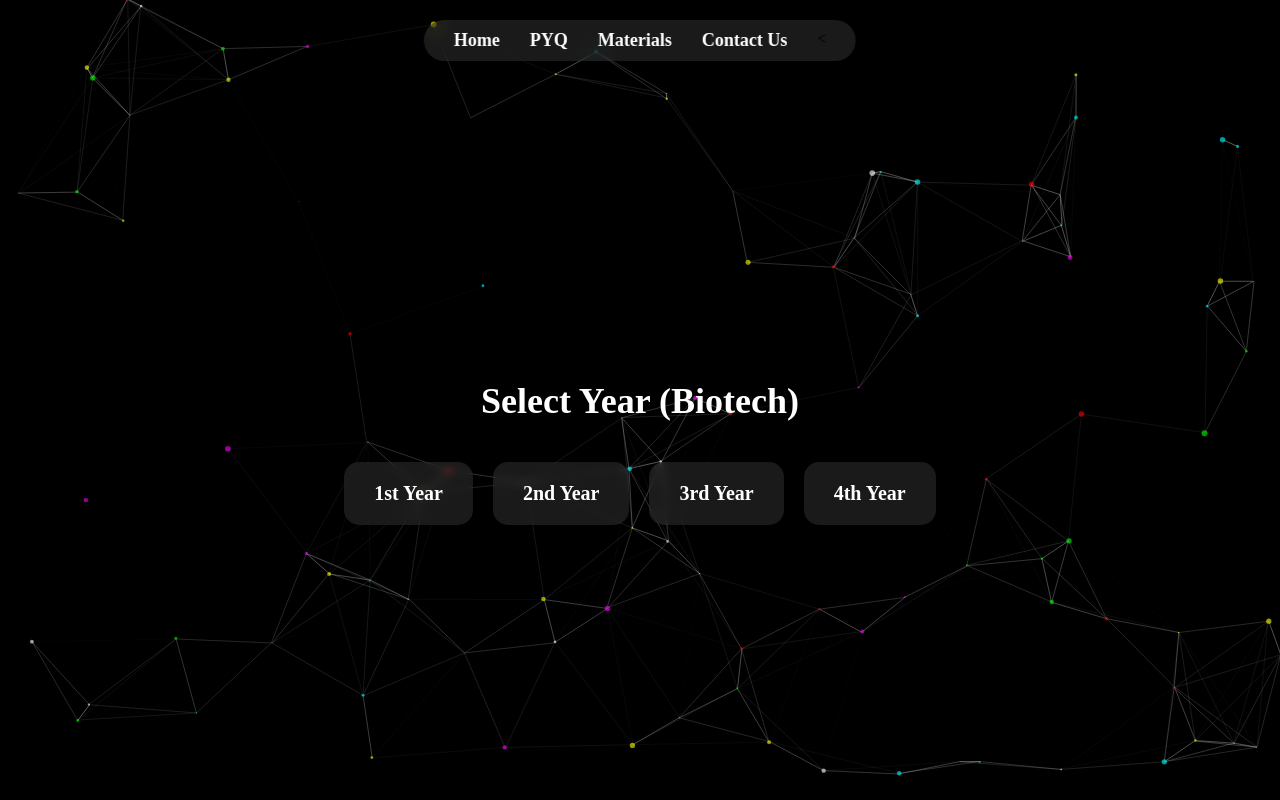
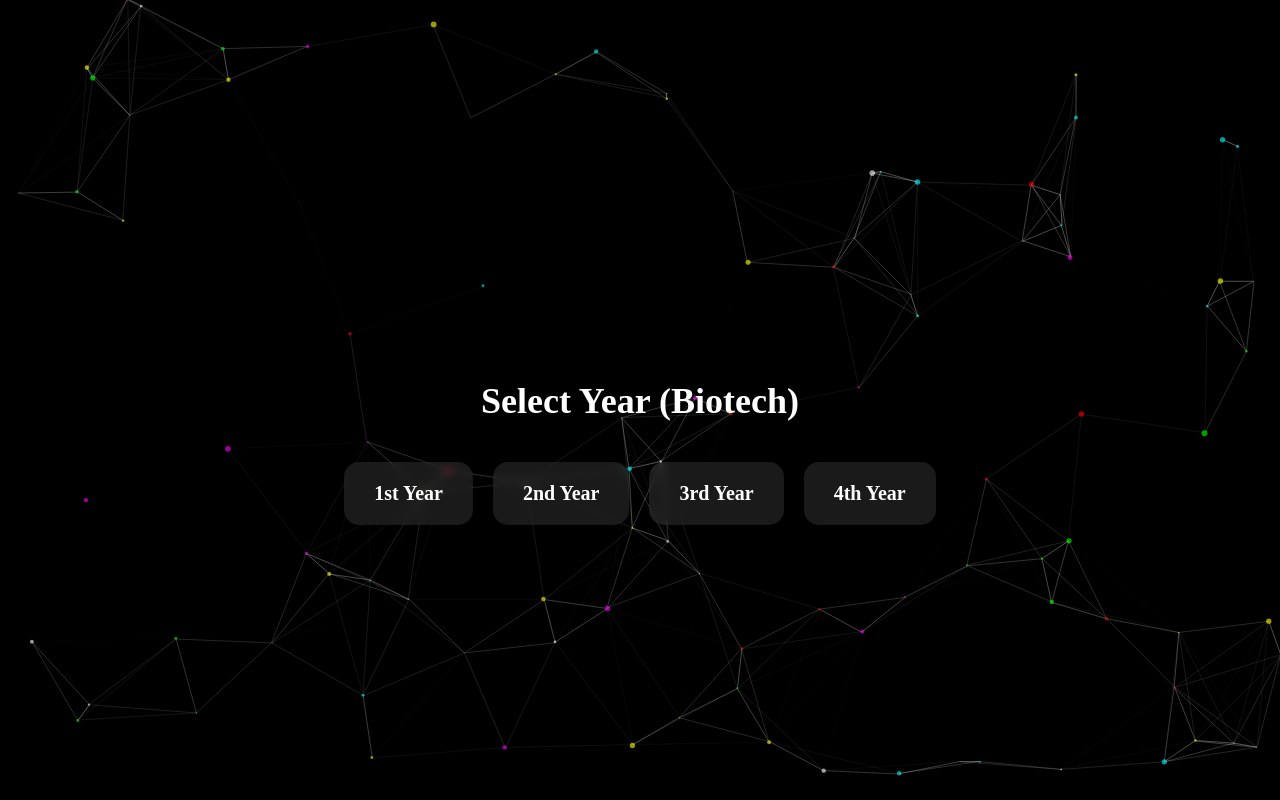
Before and after one commit to avishekpandit14/gla-notes, a plain HTML site: page biotech.html in a window 1280 px wide. Drawn offline with nearby package versions, Linux system fonts and the light colour scheme.

Commit message:
Update biotech.html

```diff
--- a/biotech.html
+++ b/biotech.html
@@ -8,14 +8,6 @@
 </head>
 <body>
 
-<nav class="glass-navbar">
-  <ul class="nav-links">
-    <li><a href="index.html">Home</a></li>
-    <li><a href="pyq.html">PYQ</a></li>
-    <li><a href="extra-materials.html">Materials</a></li>
-    <li><a href="index.html#contact">Contact Us</a></li> <
-  </ul>
-</nav>
 
   <!-- Background particles -->
   <div id="particles-js"></div>
```
